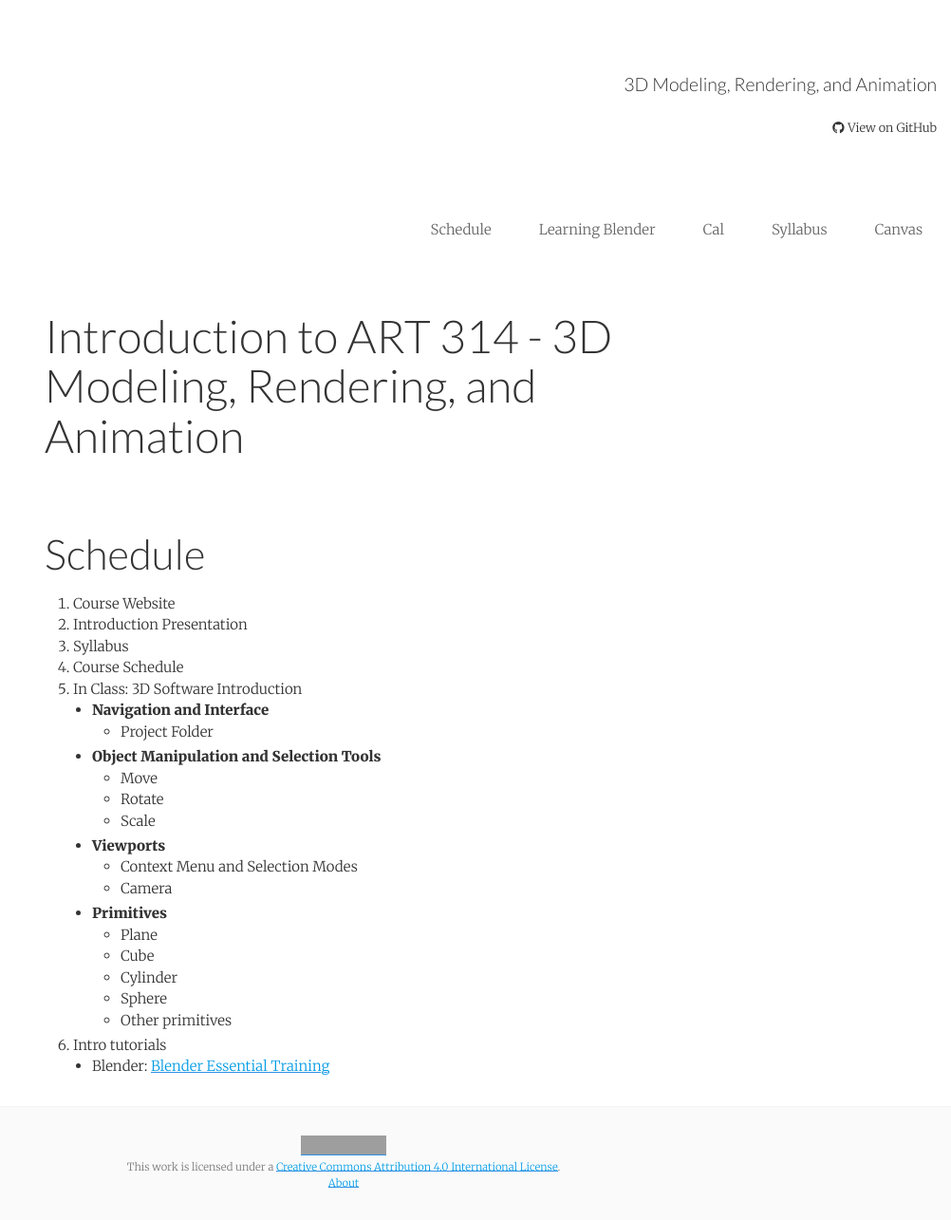
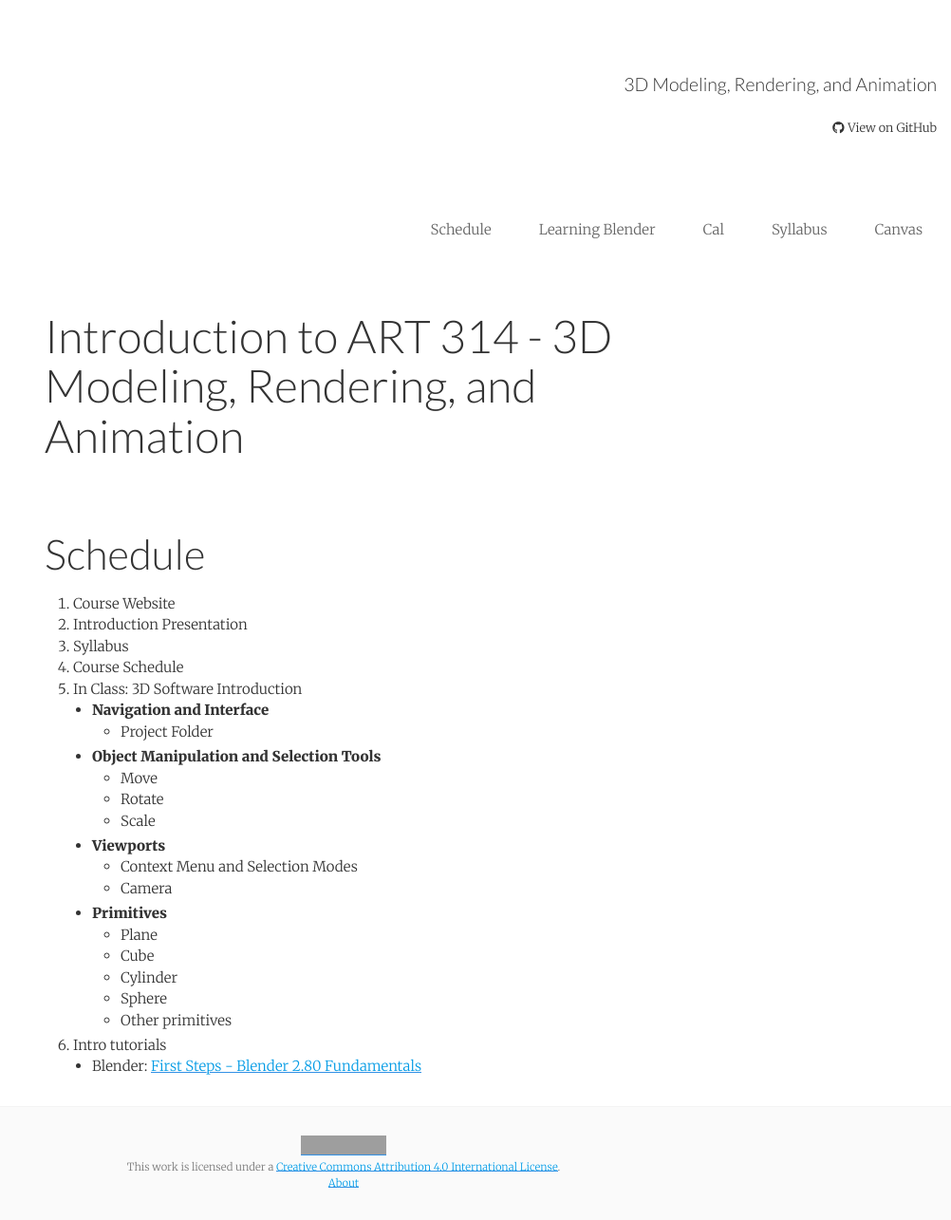
Before and after one commit to michael-collins/3d-modeling-rendering-animation-sp20--oer, a Jekyll site: the page built from _agendas/course-introduction-agenda/course-introduction-agenda.md, in a window 1280 px wide. Shown: the whole page at 95% size, without its empty margins (278-1280 px from the left). Built offline with Jekyll 4.4.1, drawn with Linux system fonts in a browser that asks for light colours; nearby versions of some CDN libraries; grey boxes are pictures that could not be loaded.

Commit message:
Update course-introduction-agenda.md

```diff
--- a/_agendas/course-introduction-agenda/course-introduction-agenda.md
+++ b/_agendas/course-introduction-agenda/course-introduction-agenda.md
@@ -29,4 +29,4 @@ excerpt: Introduction to the course. We will discuss the syllabus and give a dem
      - Sphere
      - Other primitives
 6. Intro tutorials
-   - Blender: [Blender Essential Training](https://www.lynda.com/Blender-tutorials/Blender-Essential-Training/87088-2.html?org=psu.edu)
+   - Blender: [First Steps - Blender 2.80 Fundamentals](https://www.youtube.com/watch?v=MF1qEhBSfq4&list=PLa1F2ddGya_-UvuAqHAksYnB0qL9yWDO6)
```
